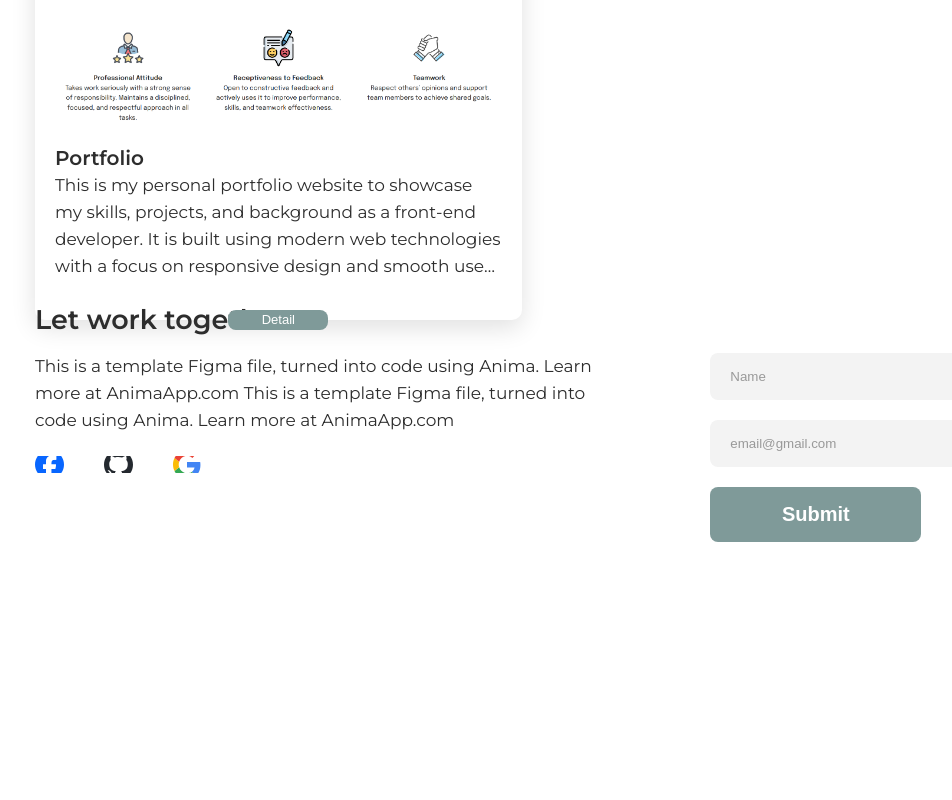
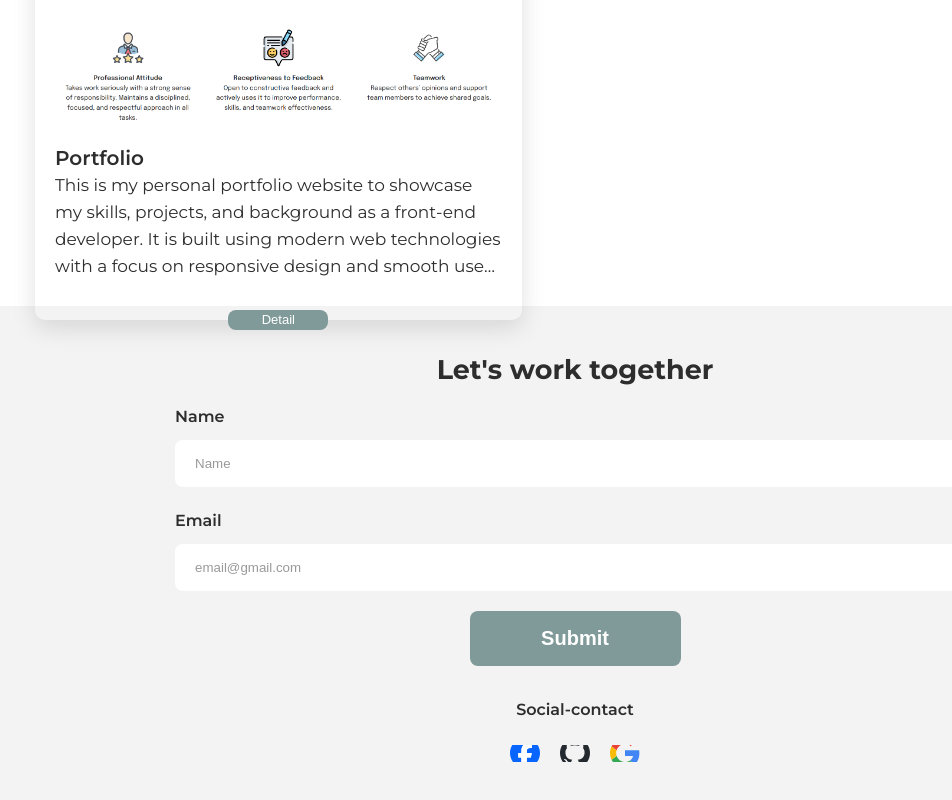
Before and after one commit to nabe39/ReactPortfolio, a React (Vite) app: page / in a window 1280 px wide. Shown: the part 1990-2790 px from the top of the page, without its empty margins (65-1017 px from the left). Before the commit the page ends 2632 px from the top, so only its background shows below. Built offline with nearby package versions, Linux system fonts and the light colour scheme.

Commit message:
#4 modify and css contact page

```diff
--- a/src/App.jsx
+++ b/src/App.jsx
@@ -1,6 +1,6 @@
 import Header from "./layouts/Header";
 import MainLayout from "./layouts/MainLayout";
-import { Hero } from "./pages";
+import { Hero, Contact } from "./pages";
 function App() {
   return (
     <>
@@ -9,6 +9,7 @@ function App() {
         <Hero />
       </div>
       <MainLayout />
+      <Contact />
     </>
   );
 }
--- a/src/layouts/MainLayout.jsx
+++ b/src/layouts/MainLayout.jsx
@@ -5,7 +5,6 @@ export default function MainLayout() {
     <main>
       <Skills />
       <Projects />
-      <Contact />
     </main>
   );
 }
--- a/src/pages/Contact.jsx
+++ b/src/pages/Contact.jsx
@@ -3,15 +3,34 @@ import { google, github, facebook } from "../assets/images";
 export default function Contact() {
   return (
     <section className="contact">
-      <span className="title">Let work together</span>
+      <span className="title">Let's work together</span>
       <div className="contact-context">
-        <div className="context">
-          <span>
-            This is a template Figma file, turned into code using Anima. Learn
-            more at AnimaApp.com This is a template Figma file, turned into code
-            using Anima. Learn more at AnimaApp.com
-          </span>
-          <div className="contact-social">
+        <form className="form">
+          <div className="form-group">
+            <label htmlFor="" className="title-label">
+              Name
+            </label>
+            <input type="text" name="name" placeholder="Name" required />
+          </div>
+          <div className="form-group">
+            <label htmlFor="" className="title-label">
+              Email
+            </label>
+            <input
+              type="email"
+              name="email"
+              placeholder="email@gmail.com"
+              required
+            />
+          </div>
+          <button className="btn">Submit</button>
+        </form>
+        <div className="contact-social">
+          <label htmlFor="" className="title-label">
+            {" "}
+            Social-contact
+          </label>
+          <div className="icon">
             <figure>
               <img src={facebook} alt="facebook" class="img-main" />
             </figure>
@@ -23,20 +42,6 @@ export default function Contact() {
             </figure>
           </div>
         </div>
-        <form className="form">
-          <div className="form-group">
-            <input type="text" name="name" placeholder="Name" required />
-          </div>
-          <div className="form-group">
-            <input
-              type="email"
-              name="email"
-              placeholder="email@gmail.com"
-              required
-            />
-          </div>
-          <button className="btn">Submit</button>
-        </form>
       </div>
     </section>
   );
--- a/src/pages/Projects.jsx
+++ b/src/pages/Projects.jsx
@@ -29,7 +29,7 @@ const project = [
 export default function Projects() {
   return (
     <section className="projects">
-      <div className="title">Lastes Work</div>
+      <div className="title">Latest Work</div>
       <div className="project-cards cards">
         {project.map((item) => (
           <Card
--- a/src/stylesheets/pages/_contact.scss
+++ b/src/stylesheets/pages/_contact.scss
@@ -3,40 +3,55 @@
 //----------- Contact Page ----------//
 .contact {
   @include flex($direction: column, $gap: 20px);
+  background-color: $gray;
+  padding: 50px;
+
+  .title-label {
+    //global tag
+    font-size: 16px;
+    font-weight: 600;
+  }
+
   .title {
-    font-weight: 600;
+    font-weight: 700;
     font-size: $sizeH3;
+    text-align: center;
   }
   &-context {
-    @include flex($gap: 100px);
-    .context {
-      @include flex($direction: column, $gap: 20px);
-      .contact-social {
-        @include flex($gap: 40px);
-        figure {
-          width: 5%;
-        }
-      }
-    }
+    @include flex($direction: column, $gap: 30px, $align: center);
     .form {
+      max-width: 800px;
       width: 100%;
-      @include flex($direction: column, $gap: 20px);
+      @include flex($direction: column, $gap: 20px, $align: center);
       .form-group {
         width: 100%;
+        @include flex($direction: column, $gap: 10px);
         input {
           width: 100%;
           padding: 16px 20px;
           border: none;
           border-radius: 8px;
-          background-color: $gray;
+          background-color: $white;
           &::placeholder {
             color: #999;
           }
 
           &:focus {
-            outline: none;
-            background-color: #efefef;
+            outline: 2px solid $second_color; // đổi màu outline
+            outline-offset: 2px;
+            background-color: white;
           }
+        }
+      }
+    }
+
+    .contact-social {
+      @include flex($direction: column, $gap: 20px, $align: center);
+      .icon {
+        @include flex($gap: 20px);
+        max-width: 200px;
+        figure {
+          max-width: 30px;
         }
       }
     }
@@ -45,26 +60,25 @@
   // Tablet{
   @include tablet {
     &-context {
-      @include flex($direction: column, $gap: 50px);
+      @include flex($direction: column);
       .form {
-        @include flex($align: center);
+        @include flex($direction: column, $align: center);
+        &-group {
+          text-align: start;
+        }
       }
     }
   }
 
   //Mobile
   @include mobile {
+    .img-main{
+      width: 100%;
+      object-fit: contain;
+    }
     @include flex($align: center);
     text-align: center;
     &-context {
-      .context {
-        .contact-social {
-          @include flex($justify: center);
-          figure {
-            width: 10%;
-          }
-        }
-      }
       @include flex($direction: column, $gap: 20px);
       .form {
         @include flex($align: center);
```
